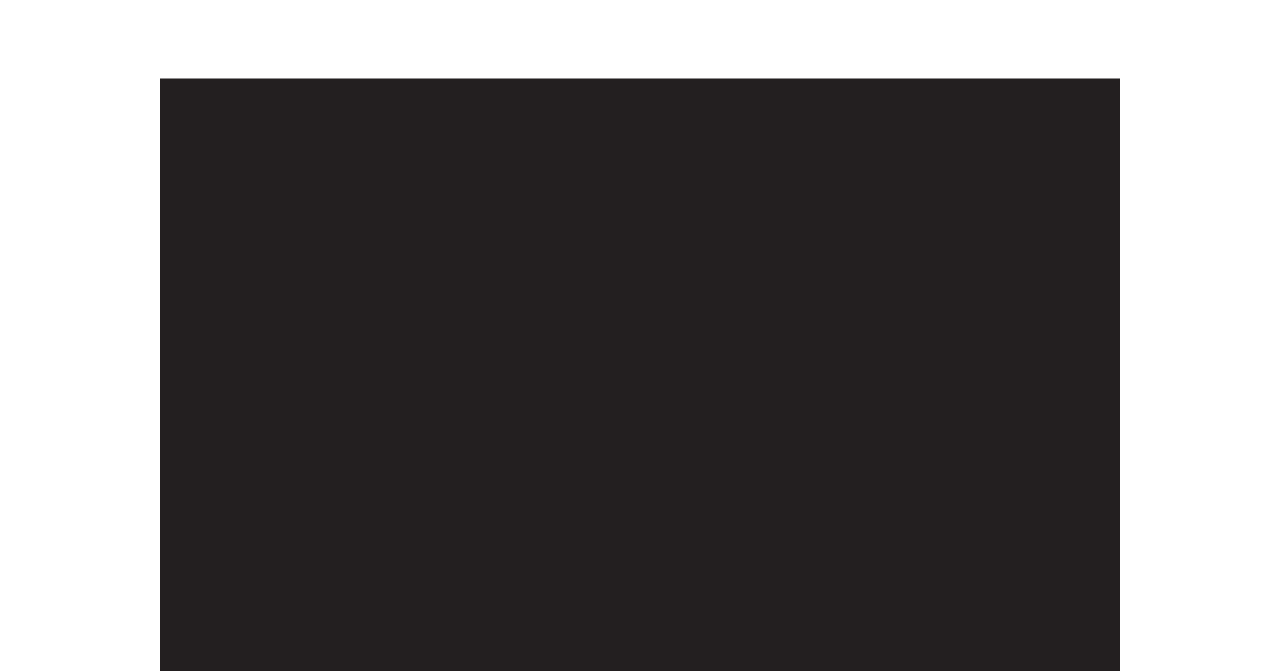
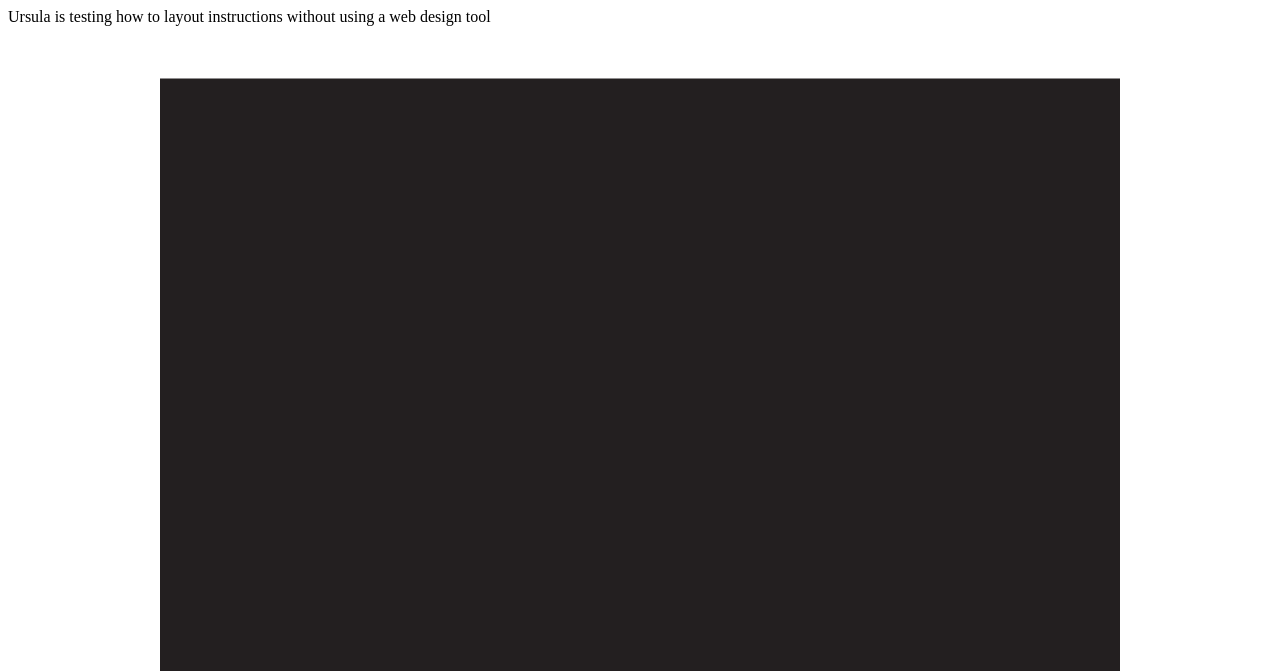
Before and after one commit to oliverdwodunne/oliverdwodunne.github.io, a plain HTML site: page index.html in a window 1280 px wide. Shown: the top 671 px of the page. Drawn offline with Linux system fonts and the light colour scheme; no server answers.

Commit message:
Update index.html

```diff
--- a/index.html
+++ b/index.html
@@ -13,6 +13,9 @@
     </script>
   </head>
   <body>
+    <div>
+      Ursula is testing how to layout instructions without using a web design tool
+    </div>
     <div class="webgl-content">
       <div id="gameContainer" style="width: 960px; height: 600px"></div>
       <div class="footer">
```
